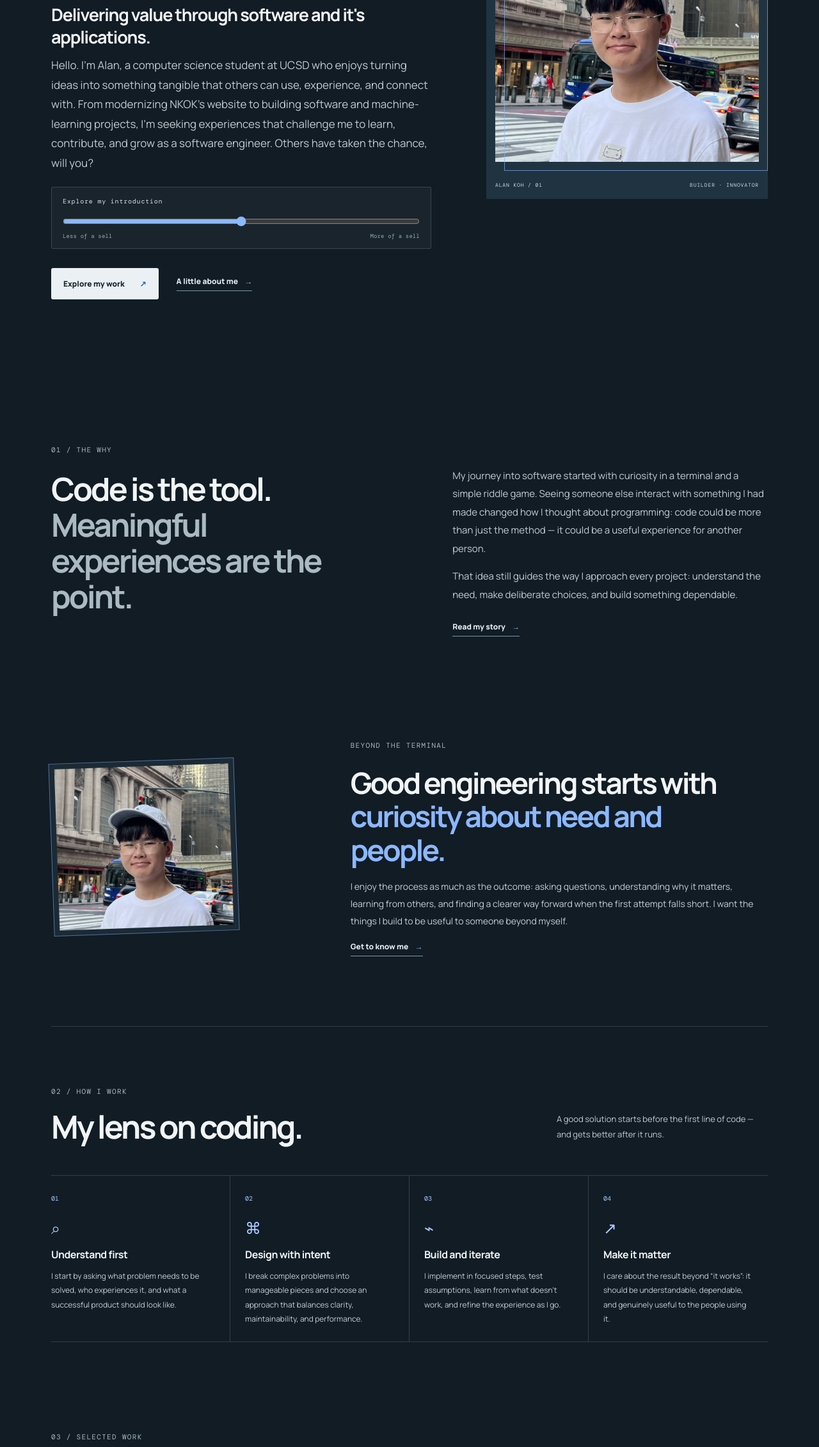
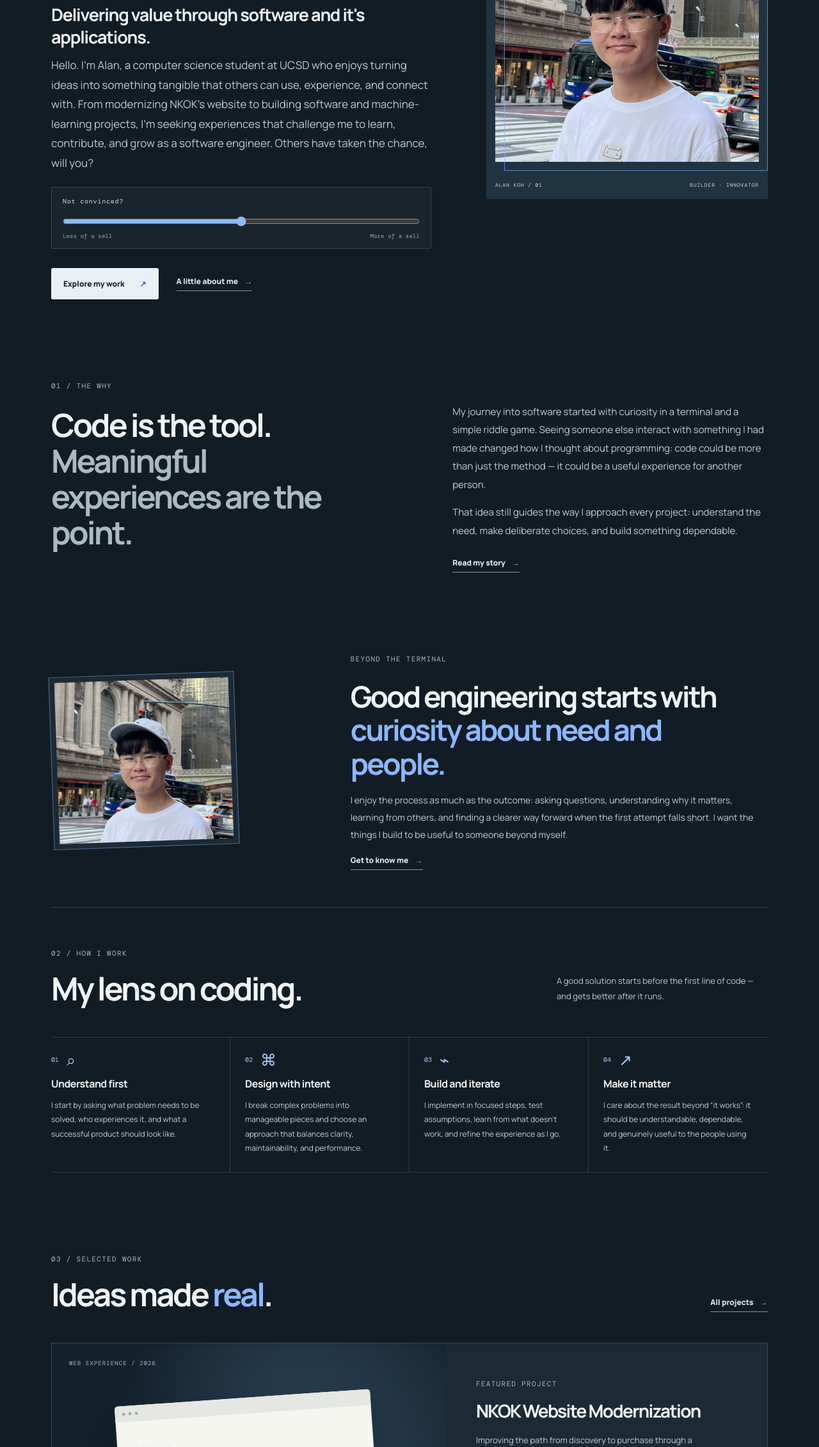
Before and after one commit to TheMining2/TheMining2.github.io, a plain HTML site: page index.html in a window 1280 px wide. Shown: the part 538-2800 px from the top of the page at 64% size. Drawn offline with nearby package versions, Linux system fonts and the light colour scheme.

Commit message:
Minimized gaps and adjusted descriptions

```diff
--- a/assets/style.css
+++ b/assets/style.css
@@ -73,6 +73,8 @@ html{scroll-behavior:smooth}
 .about-story{grid-template-columns:minmax(0,.92fr) minmax(0,1.08fr);gap:7%;align-items:start}
 .about-left-column{grid-column:1;grid-row:1;display:flex;flex-direction:column;align-items:stretch;gap:14px;min-width:0}
 .about-photo{width:100%;max-width:none;height:500px;margin:0;padding:10px}
+.step-heading{display:flex;align-items:center;gap:12px;height:25px;margin-bottom:14px}
+.step-heading .step-icon{margin:0;line-height:1}
 .about-photo img{object-position:center 35%}
 .story-aside{padding-top:0}
 .story-aside .eyebrow{margin-bottom:8px}
@@ -117,3 +119,14 @@ html{scroll-behavior:smooth}
 @media(prefers-reduced-motion:reduce){
   .pitch-copy{transition:none}
 }
+:root{--section-space:clamp(40px,5.2vw,64px)}
+.hero{padding-block:104px var(--section-space)}
+.intro-grid,.character-strip,.approach-section,.featured-section,.about-story,.timeline-section,.skills-section,.about-note,.work-list,.work-end{padding-block:var(--section-space)}
+.page-hero{padding-block:110px var(--section-space)}
+.closing-cta{padding-block:var(--section-space);margin-bottom:64px}
+.compact{margin-top:0}
+.ticker-bottom{margin-top:var(--section-space)}
+@media(max-width:800px){
+  .hero{padding-block:75px var(--section-space)}
+  .page-hero{padding-block:80px var(--section-space)}
+}
--- a/index.html
+++ b/index.html
@@ -5,7 +5,7 @@
   <meta name="viewport" content="width=device-width, initial-scale=1">
   <meta name="description" content="Alan Koh — Computer Science student building thoughtful, useful software. Explore selected projects, approach, and experience.">
   <meta name="theme-color" content="#101820">
-  <title>Alan Koh — Software Engineer</title>
+  <title>Alan Koh — Aspiring Software Engineer</title>
   <link rel="preconnect" href="https://fonts.googleapis.com">
   <link rel="preconnect" href="https://fonts.gstatic.com" crossorigin>
   <link href="https://fonts.googleapis.com/css2?family=DM+Mono:wght@400;500&family=Manrope:wght@400;500;600;700;800&display=swap" rel="stylesheet">
@@ -39,7 +39,7 @@
             <p class="hero-lede pitch-copy" id="pitch-copy" aria-live="polite">Hello. I’m Alan, a computer science student at UCSD who enjoys turning ideas into something tangible that others can use, experience, and connect with. From modernizing NKOK’s website to building software and machine-learning projects, I'm seeking experiences that challenge me to learn, contribute, and grow as a software engineer. Others have taken the chance, will you?</p>
             <div class="pitch-control">
               <div class="pitch-range-wrap">
-                <label class="pitch-range-label" for="pitch-slider">Explore my introduction</label>
+                <label class="pitch-range-label" for="pitch-slider">Not convinced?</label>
               </div>
               <input id="pitch-slider" class="pitch-slider" type="range" min="1" max="5" step="1" value="3" aria-valuetext="Confident">
               <div class="pitch-endpoints" aria-hidden="true">
@@ -74,15 +74,15 @@
       <section class="section-wrap approach-section">
         <div class="section-heading"><div><p class="eyebrow">02 / HOW I WORK</p><h2>My lens on coding.</h2></div><p class="section-note">A good solution starts before the first line of code — and gets better after it runs.</p></div>
         <div class="approach-grid">
-          <article class="approach-card"><span class="step-number">01</span><div class="step-icon">⌕</div><h3>Understand first</h3><p>I start by asking what problem needs to be solved, who experiences it, and what a successful product should look like.</p></article>
-          <article class="approach-card"><span class="step-number">02</span><div class="step-icon">⌘</div><h3>Design with intent</h3><p>I break complex problems into manageable pieces and choose an approach that balances clarity, maintainability, and performance.</p></article>
-          <article class="approach-card"><span class="step-number">03</span><div class="step-icon">⌁</div><h3>Build and iterate</h3><p>I implement in focused steps, test assumptions, learn from what doesn’t work, and refine the experience as I go.</p></article>
-          <article class="approach-card"><span class="step-number">04</span><div class="step-icon">↗</div><h3>Make it matter</h3><p>I care about the result beyond “it works”: it should be understandable, dependable, and genuinely useful to the people using it.</p></article>
+          <article class="approach-card"><div class="step-heading"><span class="step-number">01</span><span class="step-icon" aria-hidden="true">⌕</span></div><h3>Understand first</h3><p>I start by asking what problem needs to be solved, who experiences it, and what a successful product should look like.</p></article>
+          <article class="approach-card"><div class="step-heading"><span class="step-number">02</span><span class="step-icon" aria-hidden="true">⌘</span></div><h3>Design with intent</h3><p>I break complex problems into manageable pieces and choose an approach that balances clarity, maintainability, and performance.</p></article>
+          <article class="approach-card"><div class="step-heading"><span class="step-number">03</span><span class="step-icon" aria-hidden="true">⌁</span></div><h3>Build and iterate</h3><p>I implement in focused steps, test assumptions, learn from what doesn’t work, and refine the experience as I go.</p></article>
+          <article class="approach-card"><div class="step-heading"><span class="step-number">04</span><span class="step-icon" aria-hidden="true">↗</span></div><h3>Make it matter</h3><p>I care about the result beyond “it works”: it should be understandable, dependable, and genuinely useful to the people using it.</p></article>
         </div>
       </section>
 
       <section class="section-wrap featured-section">
-        <div class="section-heading"><div><p class="eyebrow">03 / SELECTED WORK</p><h2>Problems worth building for.</h2></div><a class="text-link" href="works.html">All projects <span>→</span></a></div>
+        <div class="section-heading"><div><p class="eyebrow">03 / SELECTED WORK</p><h2>Ideas made <span class="accent-text">real</span>.</h2></div><a class="text-link" href="works.html">All projects <span>→</span></a></div>
         <a class="featured-project" href="works.html#nkok">
           <div class="project-visual visual-nkok"><span class="visual-label">WEB EXPERIENCE / 2026</span><div class="browser-window"><div class="browser-bar"><i></i><i></i><i></i></div><div class="browser-content"><span class="browser-logo">NKOK</span><div class="browser-line"></div><div class="browser-line short"></div><div class="browser-button"></div></div></div><span class="visual-index">01</span></div>
           <div class="featured-copy"><p class="eyebrow">FEATURED PROJECT</p><h3>NKOK Website Modernization</h3><p>Improving the path from discovery to purchase through a streamlined user experience, customer-site redirects, analytics, cookie management, and SEO improvements.</p><div class="tag-row"><span>UI / UX</span><span>WEB DEVELOPMENT</span><span>SEO</span></div><span class="project-cta">View project details <b>↗</b></span></div>
```
